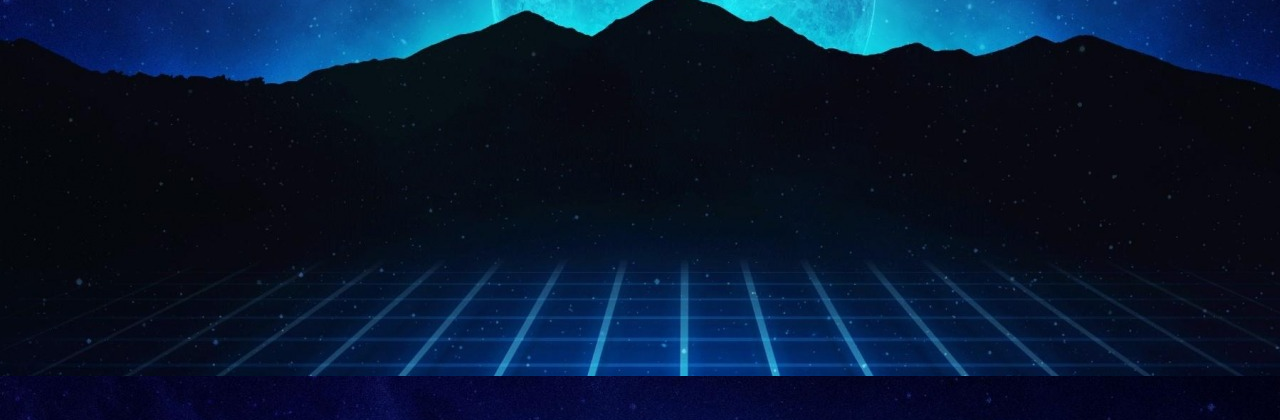
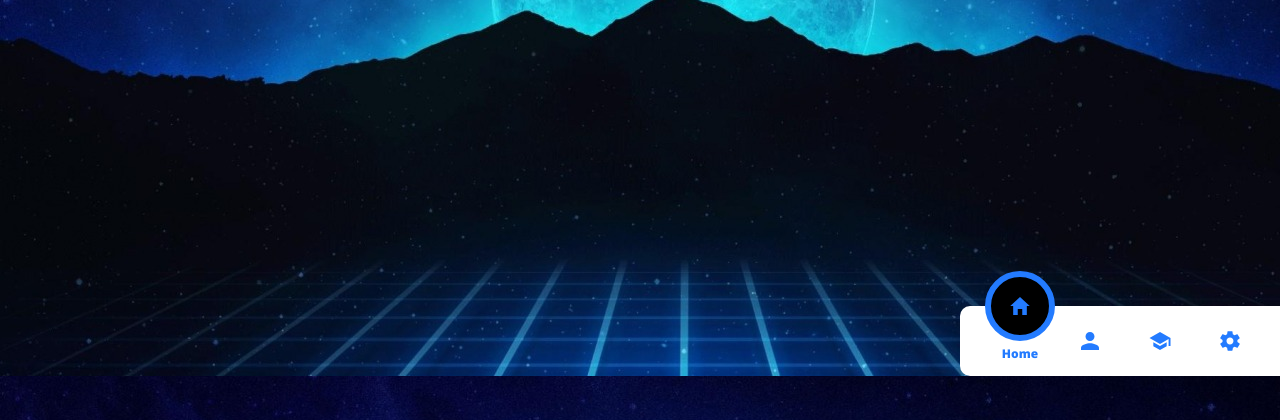
Before and after one commit to LbluDevs/ProjectBlogtos, a Flask app: page /Home in a window 1280 px wide. Shown: the part 1160-1580 px from the top of the page. Run offline with Flask 2, Linux system fonts and the light colour scheme.

Commit message:
#BUG navbar was Offset

```diff
--- a/app/static/styleSheets/generalStyles.css
+++ b/app/static/styleSheets/generalStyles.css
@@ -39,7 +39,7 @@ font-family: 'Noto Sans', sans-serif; Extra-BLACK utilizar para subtitulos
 body{
     position: fixed;
     display: flex;
-    margin-left: 150vh;
+    left: 75vw;
     justify-content: center;
     align-items: center;
     min-height: 190vh;
```
